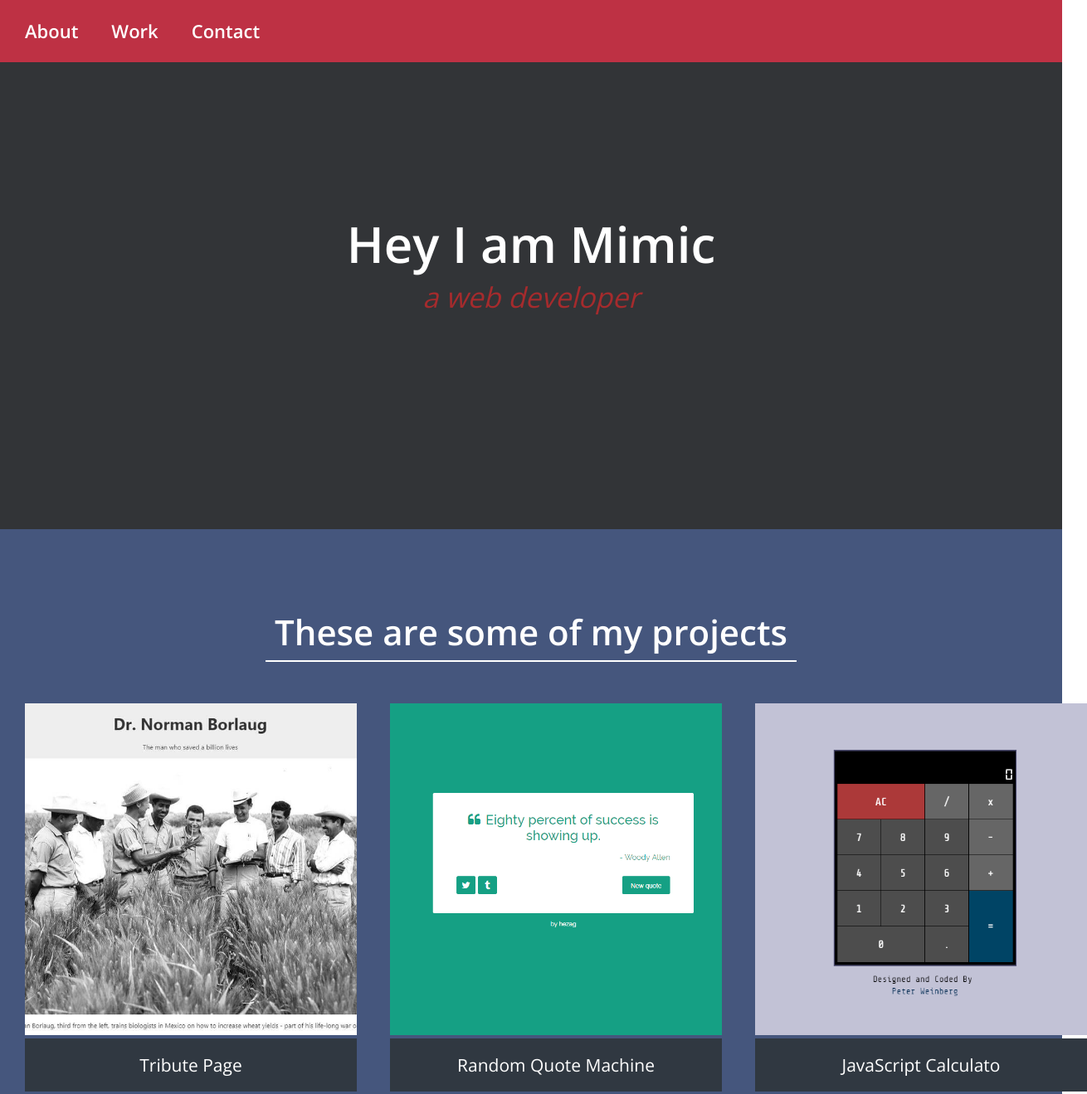
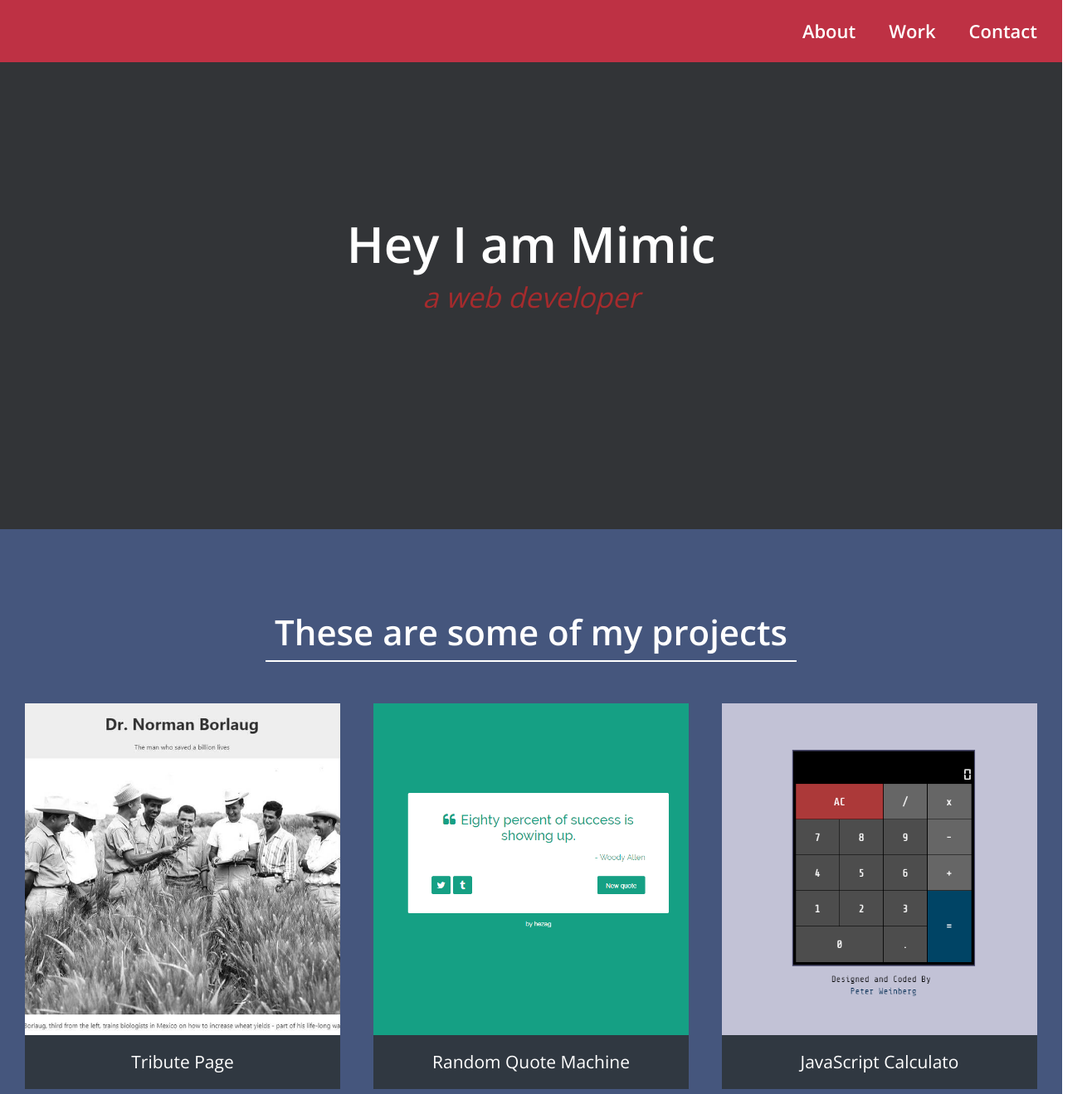
Before and after one commit to NormuhammedovBehruz/Personal-portfolio, a plain HTML site: page index.html in a window 1280 px wide. Shown: the top 1319 px of the page at 83% size, 1310 px wide, since content can reach past the window. Drawn offline with nearby package versions, Linux system fonts and the light colour scheme.

Commit message:
Personal portfolio

```diff
--- a/css/main.css
+++ b/css/main.css
@@ -37,6 +37,12 @@ body {
 }
 
 .site-header-container {
+    display: flex;
+    justify-content: flex-end;
+}
+
+.sitenav {
+    margin-left: auto;
 }
 
 .sitenav-list {
@@ -116,6 +122,8 @@ body {
 }
 
 .content-div-img {
+    display: flex;
+    width: 100%;
     object-fit: cover;
 }
 
--- a/index.html
+++ b/index.html
@@ -21,6 +21,7 @@
 
     <header class="site-header">
         <div class="site-header-container container">
+            <nav class="sitenav">
                 <ul class="sitenav-list">
                     <li class="sitenav-item">
                         <a class="sitenav-link" href="#">About</a>
@@ -32,6 +33,7 @@
                         <a class="sitenav-link" href="#">Contact</a>
                     </li>
                 </ul>
+            </nav>
         </div>
     </header>
 
```
Lines whose indentation alone changed are shown as unchanged.
